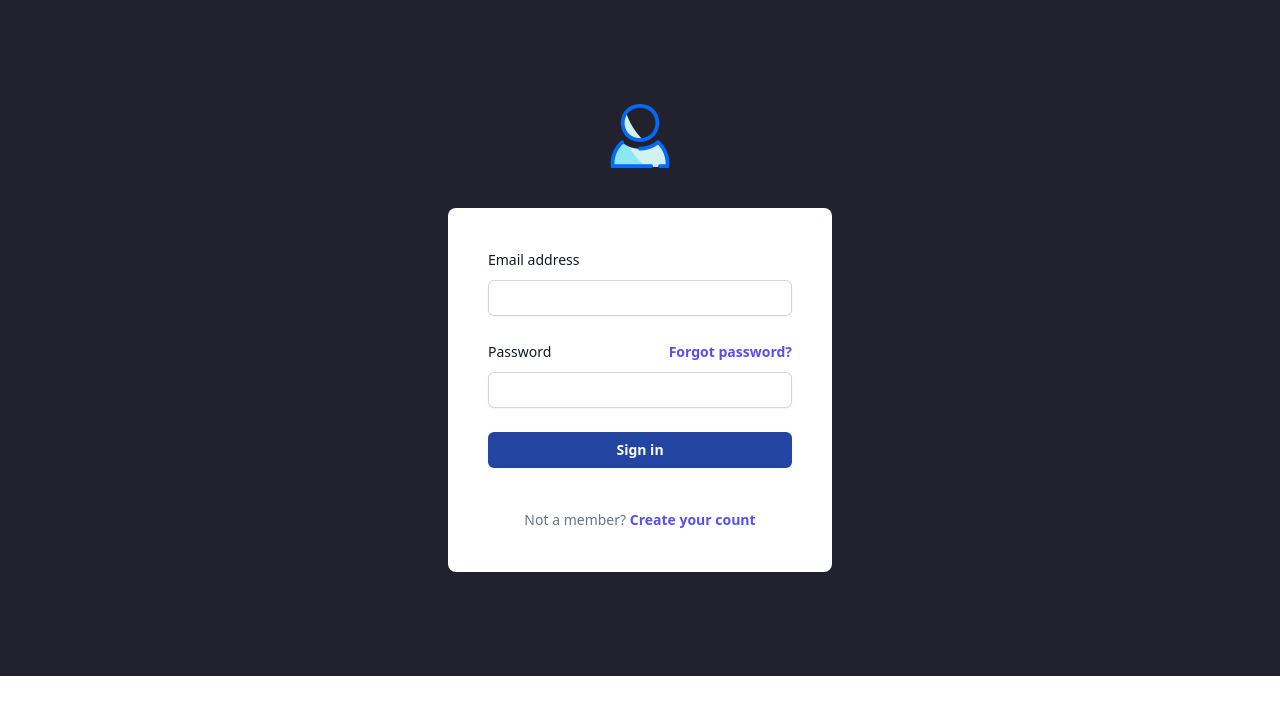
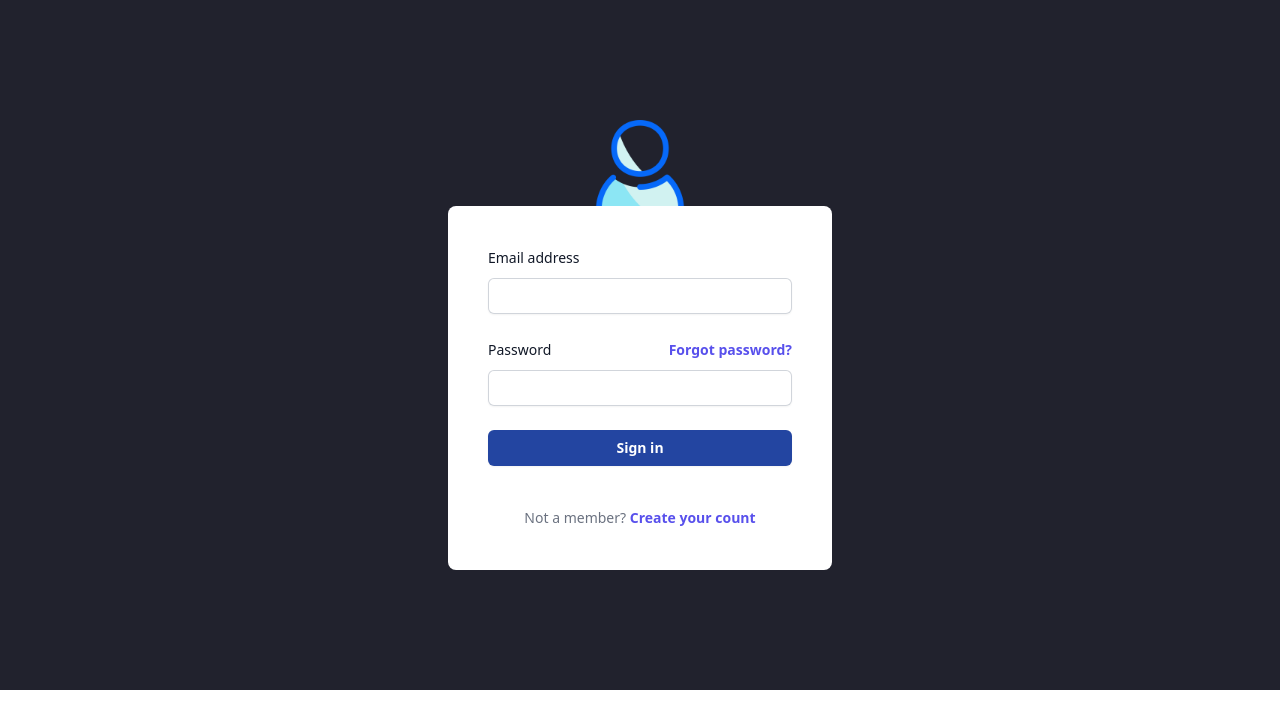
Before and after one commit to rovertnet/open_source, a React (Vite) app: page /login in a window 1280 px wide. Shown: the top 728 px of the page. Built offline with nearby package versions, Linux system fonts and the light colour scheme.

Commit message:
nouveau commit

```diff
--- a/src/pages/Authentification.jsx
+++ b/src/pages/Authentification.jsx
@@ -4,16 +4,16 @@ const Authentification = () => {
   return (
     <>
       <div className=" bg-middark h-full max-h-full py-10">
-        <div className="flex min-h-full flex-1 flex-col justify-center px-6 py-16 lg:px-8">
+        <div className="flex min-h-full flex-1 flex-col justify-center px-6 py-20 lg:px-8">
           <div className="sm:mx-auto sm:w-full sm:max-w-sm">
             <img
-              className="mx-auto h-16 w-auto"
+              className="mx-auto h-24 w-auto"
               src="../public/utilisateur.png"
               alt="Your Company"
             />
           </div>
 
-          <div className="mt-10 sm:mx-auto sm:w-full sm:max-w-sm bg-white p-10 rounded-lg">
+          <div className=" mt-[-10px] sm:mx-auto sm:w-full sm:max-w-sm bg-white p-10 rounded-lg">
             <form
               className="space-y-6"
               action="#"
--- a/src/pages/Profile.jsx
+++ b/src/pages/Profile.jsx
@@ -1,6 +1,6 @@
-import { Navbar } from "flowbite-react";
 import { Outlet } from "react-router-dom";
 import PageCompoonent from "../components/PageCompoonent";
+import Navbar from "../components/header/Navbar";
 
 const Profile = () => {
   return (
```
